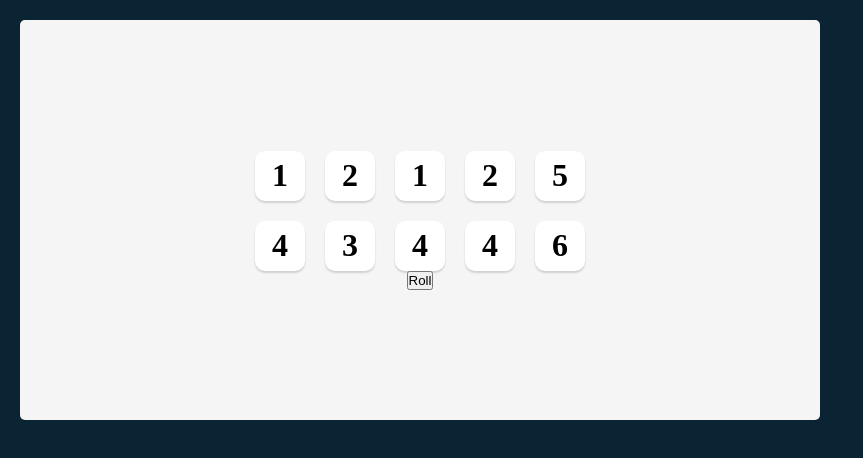
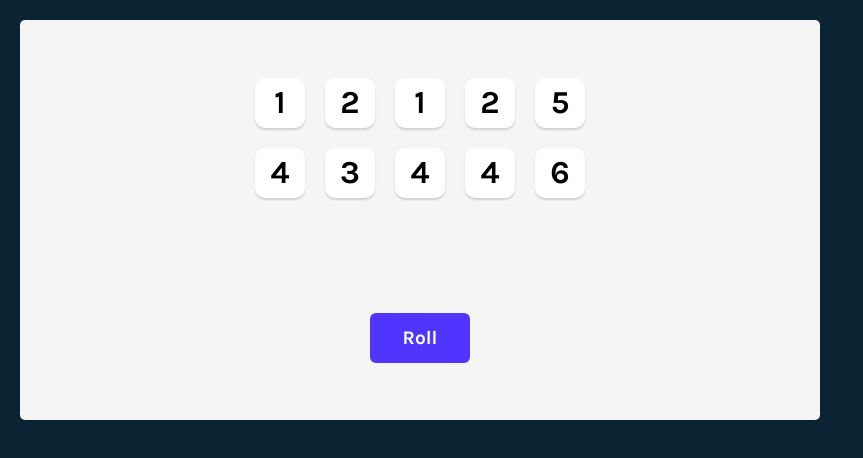
Before and after one commit to abulyousuf/tenzies, a React (Create React App) app: page / in a window 1280 px wide. Shown: the top 458 px of the page, without its empty margins (0-863 px from the left). Built offline with nearby package versions, Linux system fonts and the light colour scheme.

Commit message:
Update styling

```diff
--- a/src/style.css
+++ b/src/style.css
@@ -5,6 +5,7 @@
 }
 
 body {
+  font-family: "Karla", sans-serif;
   background-color: #0b2434;
   padding: 20px;
 }
@@ -16,7 +17,7 @@
   border-radius: 5px;
   display: flex;
   flex-direction: column;
-  justify-content: center;
+  justify-content: space-around;
   align-items: center;
 }
 
@@ -41,3 +42,23 @@
 .die-num {
   font-size: 2rem;
 }
+
+.roll-dice {
+  background-color: #5035ff;
+  color: #fff;
+  height: 50px;
+  width: 100px;
+  font-family: "Karla", sans-serif;
+  font-size: 1.2rem;
+  border: none;
+  border-radius: 6px;
+  cursor: pointer;
+}
+
+.roll-dice:focus {
+  outline: none;
+}
+
+.roll-dice:active {
+  box-shadow: inset 5px 5px 10px -3px rgba(0, 0, 0, 0.7);
+}
```
